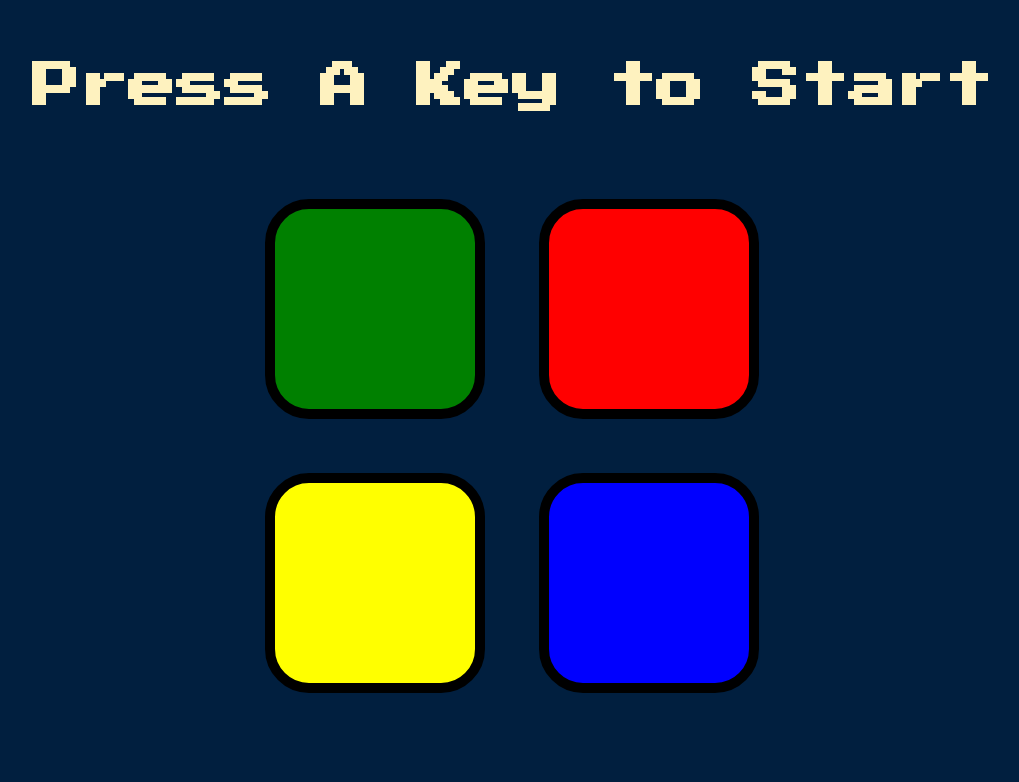
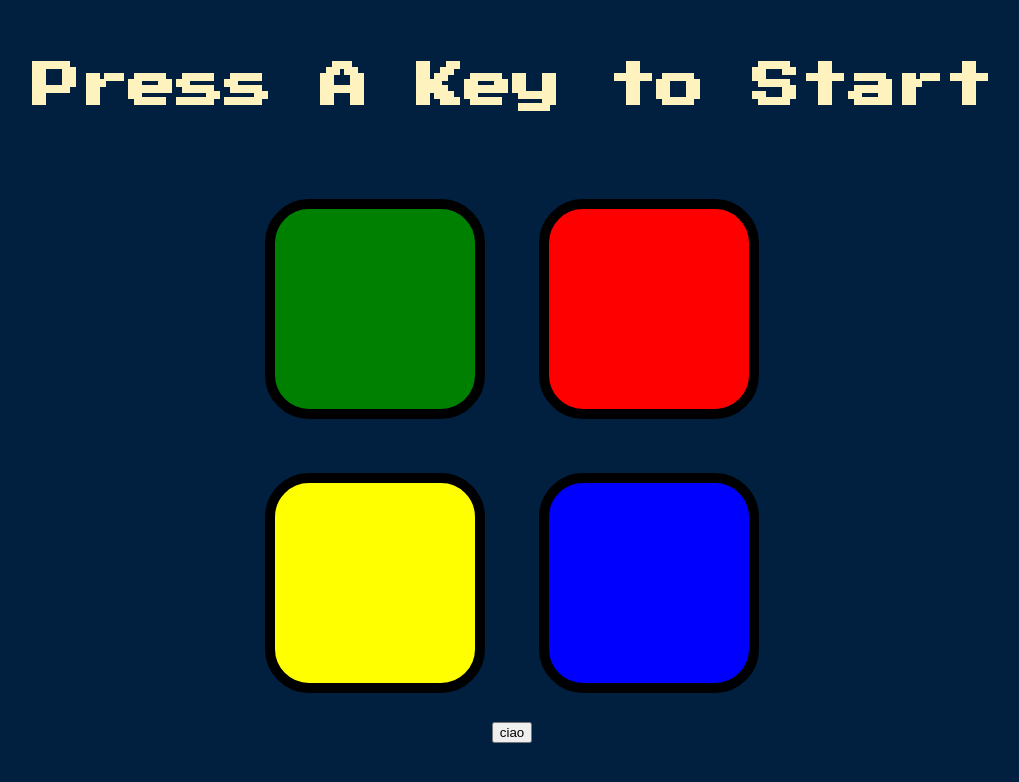
Before and after one commit to ciaower17/simonn-game, a plain HTML site: page index.html in a window 1280 px wide. Shown: the whole page, without its empty margins (128-1147 px from the left). Drawn offline with nearby package versions, Linux system fonts and the light colour scheme.

Commit message:
Update index.html

```diff
--- a/index.html
+++ b/index.html
@@ -32,6 +32,7 @@
       </div>
 
     </div>
+    <button class="btn4">ciao</button>
 
   </div>
   <script src="https://ajax.googleapis.com/ajax/libs/jquery/3.6.3/jquery.min.js"></script>
```
